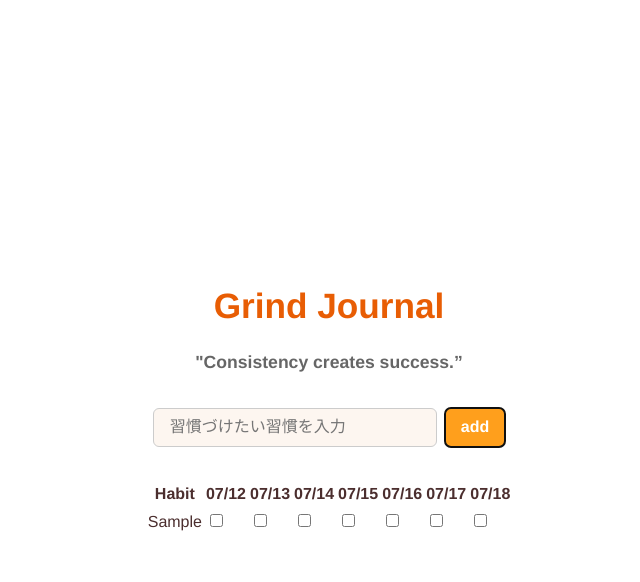
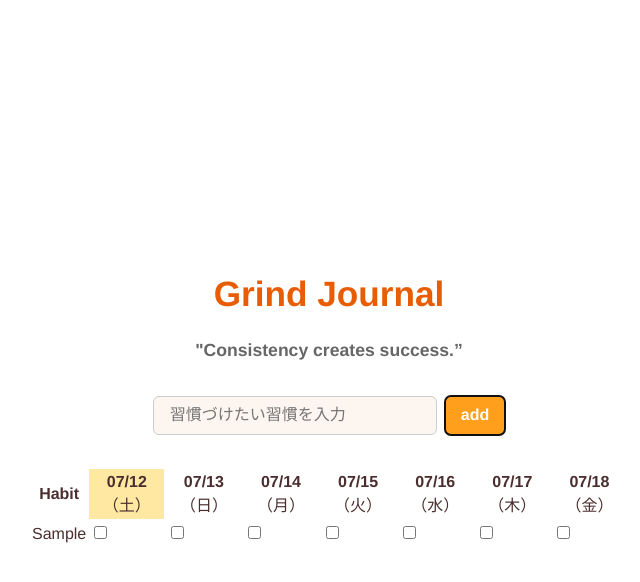
Before and after one commit to Atsulabo/-MyHabitTracker-React-App, a React (Vite) app: page / in a window 1280 px wide. Both pictures are taken after typing "Sample" into the empty fields and a click on the button "add". Shown: the top 582 px of the page, without its empty margins (311-951 px from the left). Built offline with nearby package versions, Linux system fonts and the light colour scheme.

Commit message:
月〜日の1週間表記に修正

```diff
--- a/src/App.css
+++ b/src/App.css
@@ -77,3 +77,7 @@ header h2 {
   color: #999;
   margin-top: 2rem;
 }
+
+.highlight {
+  background-color: #ffe8a1;
+}
--- a/src/App.tsx
+++ b/src/App.tsx
@@ -1,50 +1,59 @@
-import { useState } from 'react'
-import './App.css'
+import { useState } from 'react';
+import './App.css';
 
 function App() {
-  //入力したのをフォームに反映する
   const [input, setInput] = useState('');
-  //習慣リストに入力→登録申請されたのを反映する
   const [habits, setHabits] = useState<string[]>([]);
 
-  const addHabit=()=>{
-    if (input.trim()){
+  // チェック状態管理
+  type HabitRecord = {
+    [habit: string]: {
+      [day: string]: boolean;
+    };
+  };
+
+  const [record, setRecords] = useState<HabitRecord>({});
+
+  const addHabit = () => {
+    if (input.trim()) {
       setHabits([...habits, input]);
       setInput('');
     }
   };
-  //過去の7日間の日付リストを取得
-  const getFutureDates = (numDays:number):string[] => {
+
+const getCurrentWeekDates = (): string[] => {
   const today = new Date();
-    const dates = [];
-    for(let i = 0; i < numDays; i++){
-      const d = new Date();
-      d.setDate(today.getDate()+i);
-      dates.push(d.toLocaleDateString('Ja-JP', {month: '2-digit', day: '2-digit'}));
+  const weekDates: string[] = [];
+
+  // 日本語の曜日
+  const weekdays = ['日', '月', '火', '水', '木', '金', '土'];
+
+  for (let i = 0; i < 7; i++) {
+    const date = new Date(today);
+    date.setDate(today.getDate() + i);
+
+    const month = String(date.getMonth() + 1).padStart(2, '0');
+    const day = String(date.getDate()).padStart(2, '0');
+    const weekday = weekdays[date.getDay()];
+
+    weekDates.push(`${month}/${day}（${weekday}）`);
   }
-    return dates;
-  };
-  //チェック状態管理
-  type HabitRecord = {
-    [habit: string]: {
-      [date: string]: boolean;
-    };
+
+  return weekDates;
 };
 
-  //習慣
-  const [record,setRecords] = useState<HabitRecord>({});
-  const dates =getFutureDates(7);
-
-  //トグルチェック
-  const toggleCheck = (habit: string, date: string) => {
+  // 🔸 トグルチェック
+  const toggleCheck = (habit: string, day: string) => {
     setRecords(prev => ({
       ...prev,
       [habit]: {
         ...prev[habit],
-      [date]: !prev[habit]?.[date],
+        [day]: !prev[habit]?.[day],
       },
     }));
   };
+  const weekDates = getCurrentWeekDates();
+  const todayStr = weekDates[0]; // 今日のセルにハイライトつけるなら
 
   return (
     <div className="skin">
@@ -54,7 +63,7 @@ function App() {
       </header>
       <form
         className="input-line"
-          onSubmit={(e)=>{
+        onSubmit={(e) => {
           e.preventDefault();
           addHabit();
         }}
@@ -62,21 +71,26 @@ function App() {
         <input
           type="text"
           value={input}
-            onChange={(e)=>setInput(e.target.value)}
+          onChange={(e) => setInput(e.target.value)}
           placeholder="習慣づけたい習慣を入力"
         />
         <button onClick={addHabit}>add</button>
       </form>
+
       {habits.length === 0 ? (
         <p className="empty-message">No habits yet. Start building your routine today!</p>
       ) : (
-          <>
         <table className="habit-table">
           <thead>
             <tr>
               <th>Habit</th>
-                  {dates.map(date => (
-                    <th key={date}>{date}</th>
+              {weekDates.map((dateStr) => (
+                <th
+                  key={dateStr}
+                  className={dateStr === weekDates[0] ? 'highlight' : ''}
+                >
+                  {dateStr}
+                </th>
               ))}
             </tr>
           </thead>
@@ -84,12 +98,12 @@ function App() {
             {habits.map(habit => (
               <tr key={habit}>
                 <td>{habit}</td>
-                    {dates.map(date => (
-                      <td key={`${habit}-${date}`}>
+                {weekDates.map(dateStr => (
+                  <td key={`${habit}-${dateStr}`}>
                     <input
                       type="checkbox"
-                          checked={record[habit]?.[date] || false}
-                          onChange={() => toggleCheck(habit, date)}
+                      checked={record[habit]?.[dateStr] || false}
+                      onChange={() => toggleCheck(habit, dateStr)}
                     />
                   </td>
                 ))}
@@ -97,10 +111,9 @@ function App() {
             ))}
           </tbody>
         </table>
-          </>
       )}
     </div>
   );
 }
 
-export default App
+export default App;
```
Lines whose indentation alone changed are shown as unchanged.
